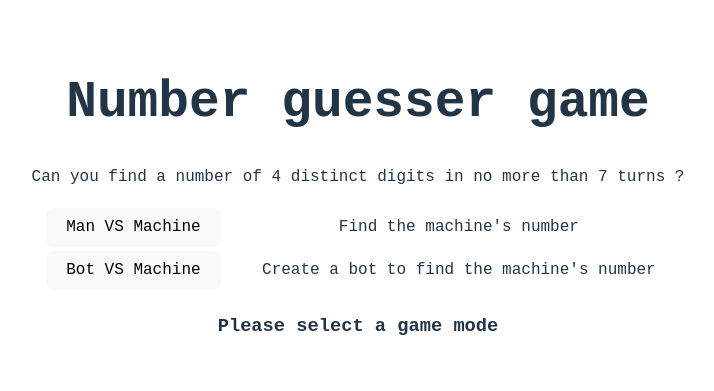
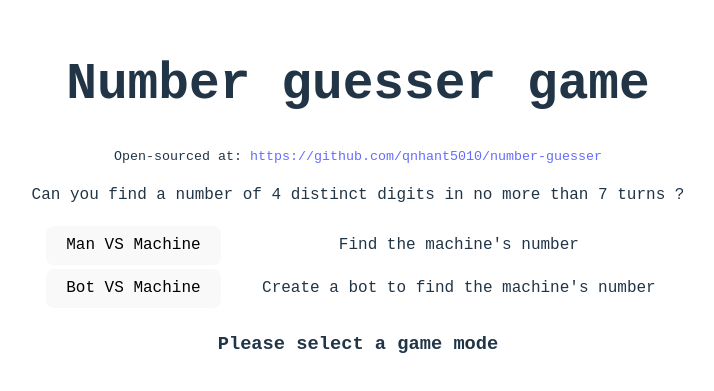
Before and after one commit to qnhant5010/number-guesser, a React (Vite) app: page / in a window 1280 px wide. Shown: the part 201-592 px from the top of the page, without its empty margins (282-996 px from the left). Built offline with nearby package versions, Linux system fonts and the light colour scheme.

Commit message:
Add link to project

```diff
--- a/src/App.tsx
+++ b/src/App.tsx
@@ -10,6 +10,7 @@ function App() {
   return (
     <>
       <h1>Number guesser game</h1>
+      <p style={{fontSize: "smaller"}}>Open-sourced at: <a>https://github.com/qnhant5010/number-guesser</a></p>
       <p>Can you find a number of {TARGET_DIGITS_LIMIT} distinct digits in no more than {TARGET_TURN_LIMIT} turns ?</p>
       <div>
         <table style={{
```
